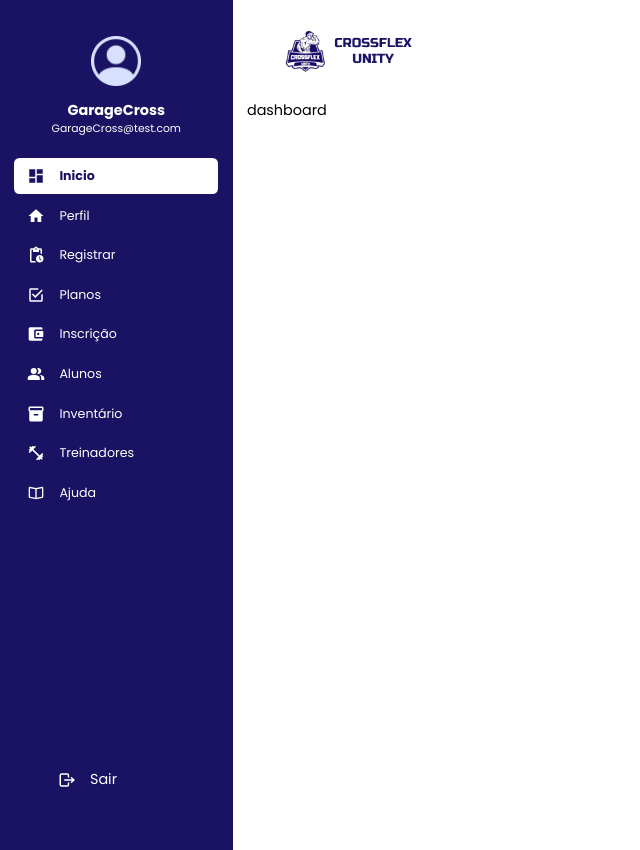
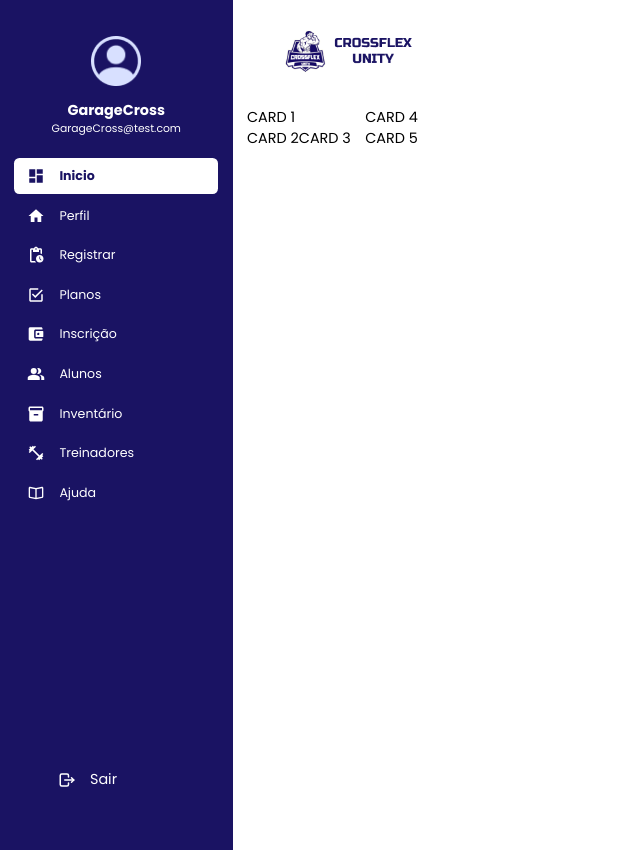
Before and after one commit to ArkcV/crossflex-unity, a Next.js app: page /dashboard in a window 1280 px wide. Shown: the whole page, without its empty margins (0-640 px from the left). Built offline with nearby package versions, Linux system fonts and the light colour scheme; no server answers.

Commit message:
feat: ad initial dashboard

```diff
--- a/src/app/dashboard/page.tsx
+++ b/src/app/dashboard/page.tsx
@@ -2,8 +2,23 @@ import React from 'react'
 
 const dashboard = () => {
   return (
-    <div>
-      dashboard
+    <div className='flex gap-4 mt-4 overflow-auto scrollbar-none'>
+      <div className='main'>
+        <div className='cards'>
+          CARD 1
+        </div>
+        <div className='flex '>
+        <div className='transactions'>CARD 2</div>
+        <div className='Chat'>CARD 3</div>
+        </div>
+      </div>
+
+      <div className='side'>
+        <div className='Rigthbar'>
+          CARD 4
+        </div>
+        <div className='transactions'>CARD 5</div>
+      </div>
     </div>
   )
 }
```
